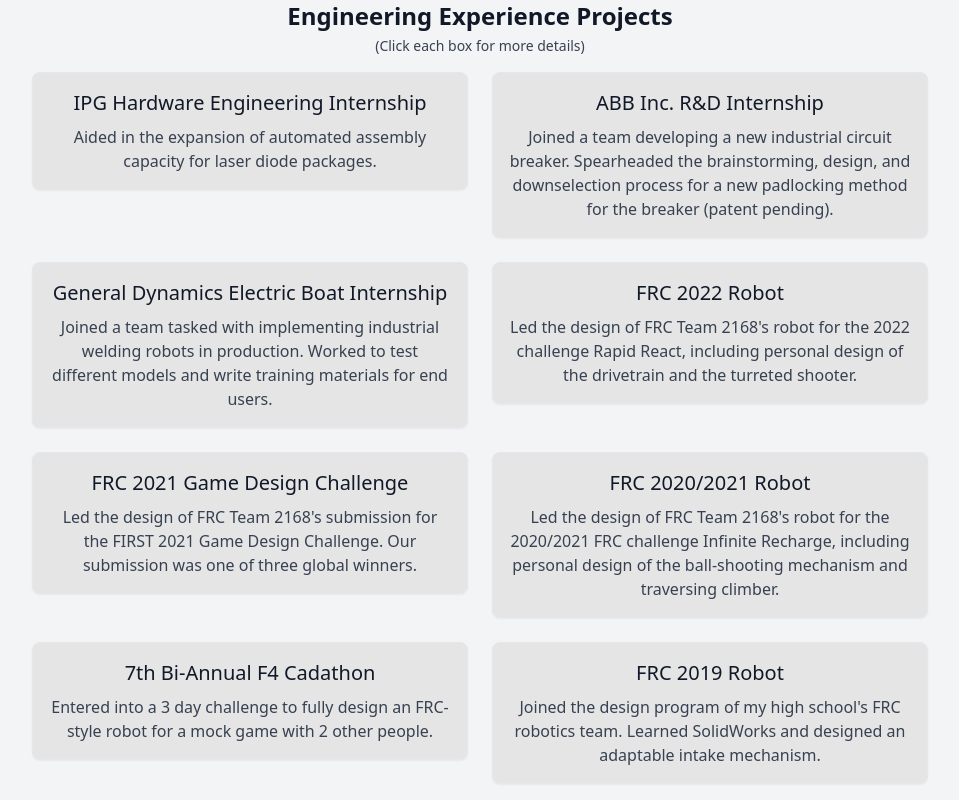
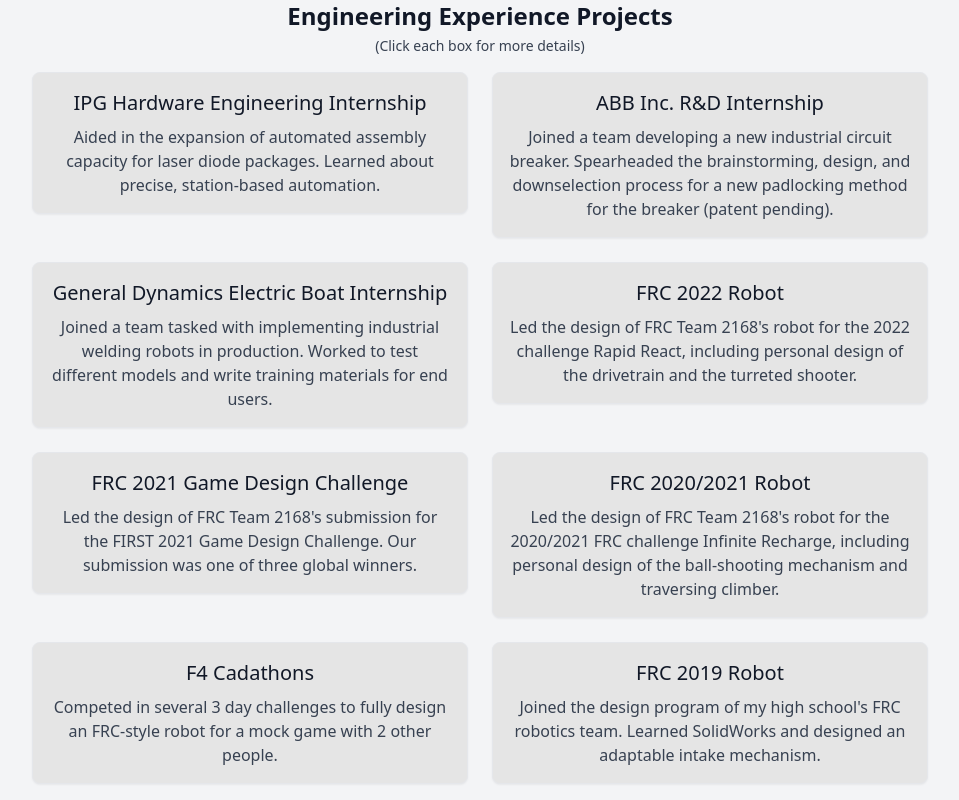
Before and after one commit to Elliot-Reese/Reese-Portfolio, a Next.js app: page / in a window 1280 px wide. Shown: the part 520-1320 px from the top of the page, without its empty margins (160-1119 px from the left). Built offline with nearby package versions, Linux system fonts and the light colour scheme.

Commit message:
Minor formatting edits

```diff
--- a/src/app/page.tsx
+++ b/src/app/page.tsx
@@ -65,7 +65,7 @@
                   <CardContent className="p-4">
                     <h3 className="text-xl font-medium text-gray-900 dark:text-white">IPG Hardware Engineering Internship</h3>
                     <p className="text-gray-700 dark:text-gray-300 mt-2">
-                      Aided in the expansion of automated assembly capacity for laser diode packages.
+                      Aided in the expansion of automated assembly capacity for laser diode packages. Learned about precise, station-based automation.
                     </p>
                   </CardContent>
                 </Card>
@@ -123,9 +123,9 @@
               <Link href="/projects/7th-cadathon" className="block">
                 <Card className="hover:shadow-lg bg-neutral-200 hover:bg-stone-300">
                   <CardContent className="p-4">
-                    <h3 className="text-xl font-medium text-gray-900 dark:text-white">7th Bi-Annual F4 Cadathon</h3>
+                    <h3 className="text-xl font-medium text-gray-900 dark:text-white">F4 Cadathons</h3>
                     <p className="text-gray-700 dark:text-gray-300 mt-2">
-                      Entered into a 3 day challenge to fully design an FRC-style robot for a mock game with 2 other people.
+                      Competed in several 3 day challenges to fully design an FRC-style robot for a mock game with 2 other people.
                     </p>
                   </CardContent>
                 </Card>
--- a/src/app/projects/2019robot/page.tsx
+++ b/src/app/projects/2019robot/page.tsx
@@ -50,7 +50,6 @@
               className="rounded-lg shadow-lg"
             />
           </div>
-          <div className="flex items-center justify-center"></div>
           <div className="flex items-center justify-center">
             <p className="text-lg text-gray-700 dark:text-gray-300">
               This project was where I started developing an engineering mindset, as well as began learning Solidworks and the progression of the design process from prototyping to coordinating with machine shops and assembly.
--- a/src/app/projects/2020robot/page.tsx
+++ b/src/app/projects/2020robot/page.tsx
@@ -16,15 +16,15 @@
               focusing on strong principles of design and procedures within Solidworks. I personally designed a multiple fixed-position shooter mechanism with an interconnected pneumatic positioning system, as well as the transmission system for the robot.
             </p>
           </div>
-          <div className="flex items-center justify-center">
+          <div className="flex items-center justify-center m-2">
               <Image
                 src="/images/Transmission Render 3.JPG"
                 alt="Transmission Gearbox"
-                width={300}
-                height={225}
+                width={260}
+                height={195}
                 className="rounded-lg shadow-lg"
               />
-              <p className="text-lg text-gray-700 dark:text-gray-300 mt-2">
+              <p className="text-lg text-gray-700 dark:text-gray-300 mt-2 ml-2">
                 The single speed transmission gearbox I built for the 2020 robot.
               </p>
           </div>
@@ -44,7 +44,7 @@
             </p>
           </div>
         </div>
-        <div className="flex items-center justify-center">
+        <div className="flex items-center justify-center mt-4">
               <Image
                 src="/images/Full Robot Render 4.JPG"
                 alt="Full Robot Render"
--- a/src/app/projects/2021game-design/page.tsx
+++ b/src/app/projects/2021game-design/page.tsx
@@ -20,8 +20,8 @@
               <Image
                 src="/images/2168-2021 Game Design Field Iso.JPG"
                 alt="Game Field"
-                width={180}
-                height={300}
+                width={300}
+                height={225}
                 className="rounded-lg shadow-lg"
               />
             </div>
--- a/src/app/projects/ipg-photonics/page.tsx
+++ b/src/app/projects/ipg-photonics/page.tsx
@@ -8,13 +8,13 @@
 
 
       <div className="max-w-4xl mx-auto text-center mt-4">
-        <h1 className="text-5xl font-bold text-gray-900 dark:text-white">IPG Photonics</h1>
+        {/* <h1 className="text-5xl font-bold text-gray-900 dark:text-white">IPG Photonics</h1> */}
         <div className="flex items-center justify-center mt-2 mb-2">
           <Image
             src="/images/IPG.png"
             alt="IPG Logo"
-            width={250}
-            height={175}
+            width={500}
+            height={225}
             className="rounded-lg shadow-lg"
           />
         </div>
```
